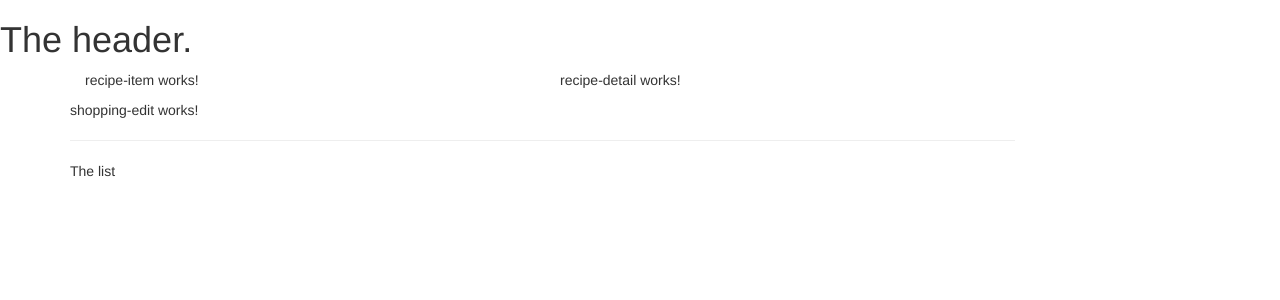
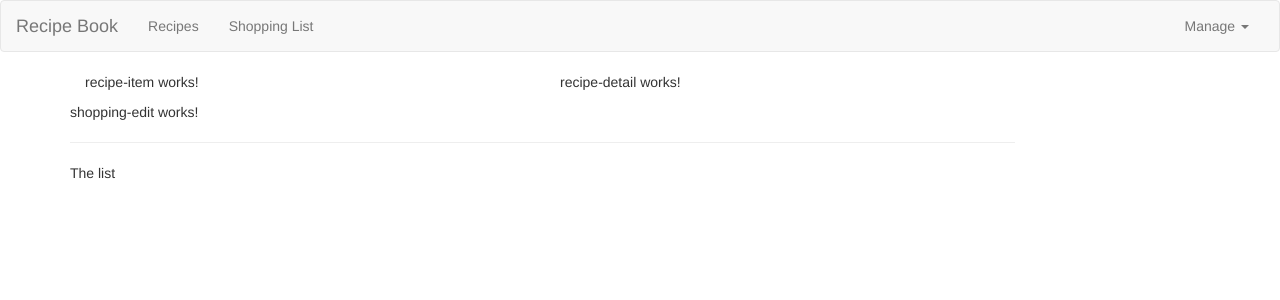
Before and after one commit to bilgeryahov/AngularTraining, an Angular app in the folder course-project-recipe-app/: page / in a window 1280 px wide. Shown: the top 300 px of the page. Built offline with nearby package versions, Linux system fonts and the light colour scheme.

Commit message:
Implement the initial Header Component HTML markup.

```diff
--- a/course-project-recipe-app/src/app/header/header.component.html
+++ b/course-project-recipe-app/src/app/header/header.component.html
@@ -1 +1,28 @@
-<h1>The header.</h1>
+<nav class="navbar navbar-default">
+  <div class="container-fluid">
+    <div class="navbar-header">
+      <a href="#" class="navbar-brand">Recipe Book</a>
+    </div>
+    <div class="collapse navbar-collapse">
+      <ul class="nav navbar-nav">
+        <li>
+          <a href="#">Recipes</a>
+        </li>
+        <li>
+          <a href="#">Shopping List</a>
+        </li>
+      </ul>
+      <ul class="nav navbar-nav navbar-right">
+        <li class="dropdown">
+          <a href="#" class="dropdown-toggle">Manage <span class="caret"></span></a>
+          <ul class="dropdown-menu">
+            <li>
+              <a href="#">Save Data</a>
+              <a href="#">Fetch Data</a>
+            </li>
+          </ul>
+        </li>
+      </ul>
+    </div>
+  </div>
+</nav>
```
